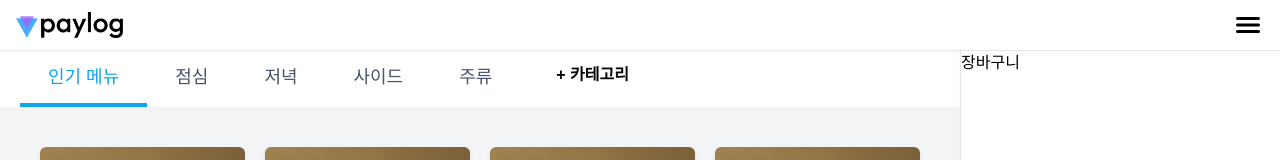
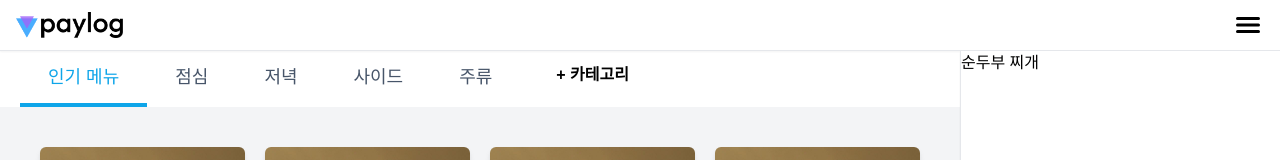
Before and after one commit to seyoung97/paylog_front, a React (Vite) app: page / in a window 1280 px wide. Shown: the top 160 px of the page. Built offline with nearby package versions, Linux system fonts and the light colour scheme.

Commit message:
settings: prettierrc 설정

```diff
--- a/src/components/Cart.tsx
+++ b/src/components/Cart.tsx
@@ -1,7 +1,9 @@
+import CartItem from "./CartItem";
+
 export default function Cart() {
   return (
     <div className="bg-white w-3/12 h-screen absolute top-0 right-0 border-l border-gray-200 shadow-sm">
-      장바구니
+      <CartItem />
     </div>
   );
 }
--- /dev/null
+++ b/src/components/CartItem.tsx
@@ -0,0 +1,8 @@
+export default function CartItem() {
+  return (
+    <div>
+      <div>순두부 찌개</div>
+      <div></div>
+    </div>
+  );
+}
```
Also changed, not shown: 1 other file (tests, documents, lock files or other folders).
